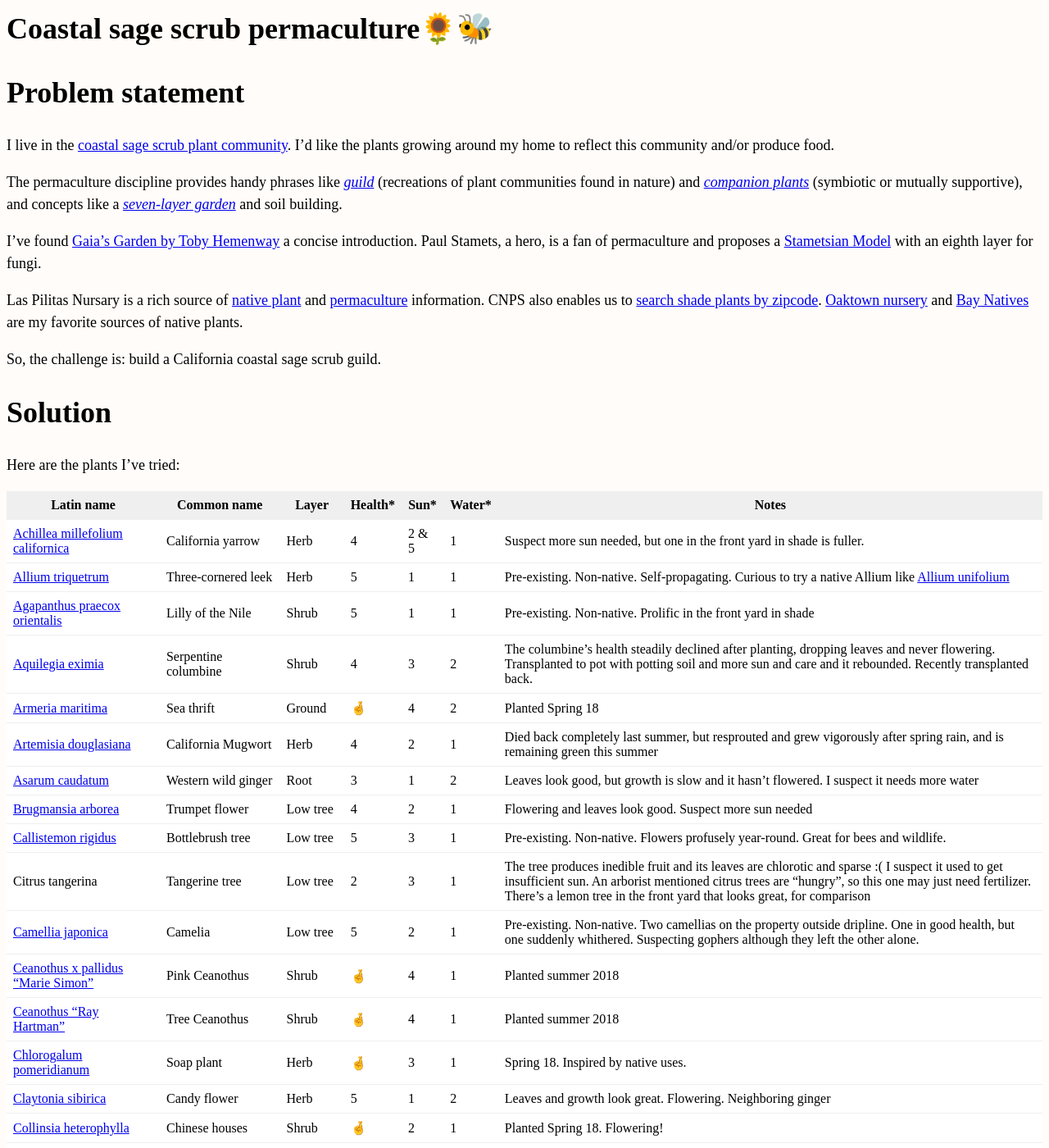
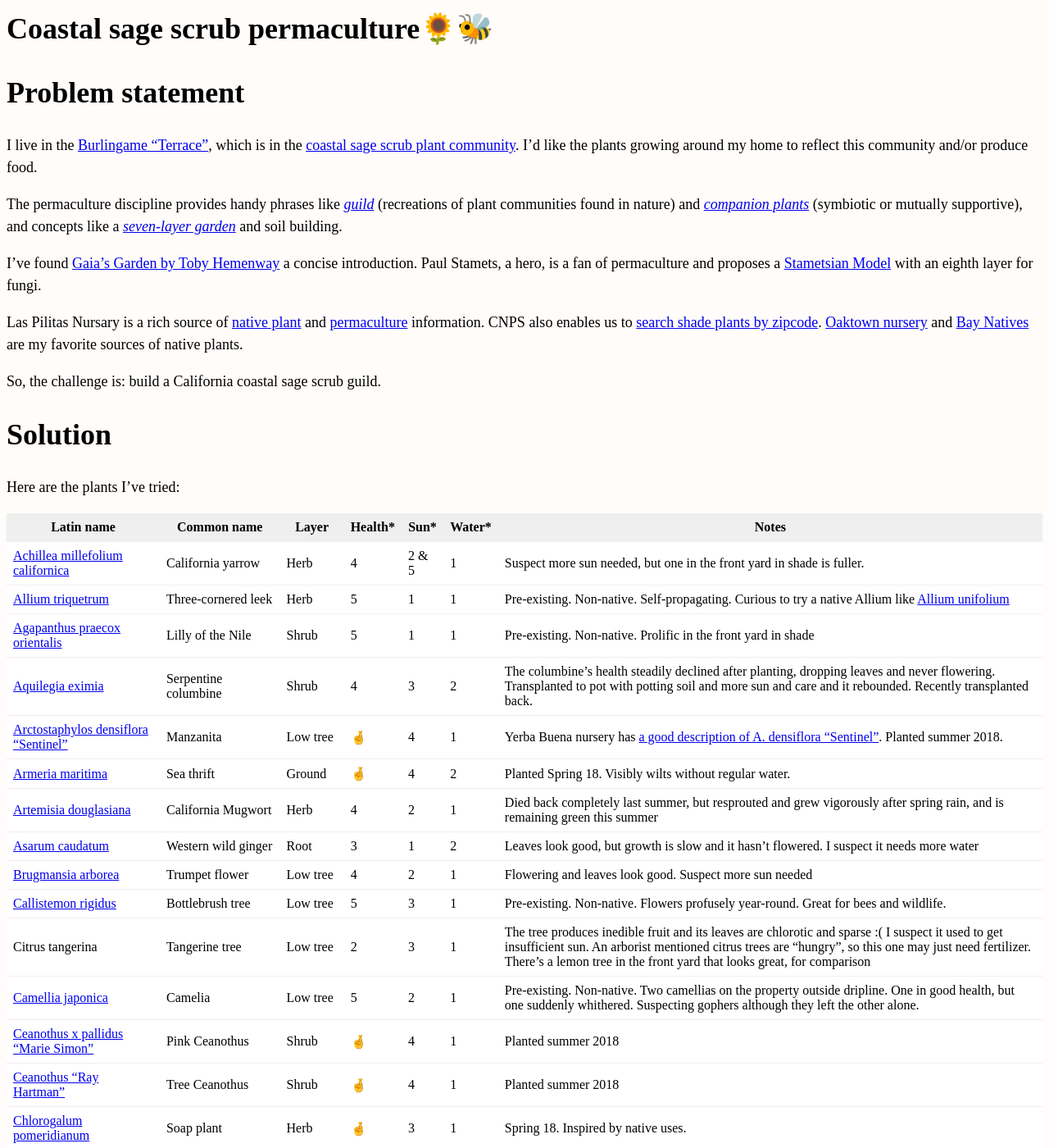
Before and after one commit to erikeldridge/erikeldridge.github.com, a Jekyll site: the page built from _posts/2018-05-22-coastal-sage-scrub-permaculture.md, in a window 1280 px wide and 1400 px high. Shown: the whole window at 82% size. Built offline with Jekyll 4.4.1, drawn with Linux system fonts in a browser that asks for light colours; nearby versions of some CDN libraries.

Commit message:
Add manzanita

```diff
--- a/_posts/2018-05-22-coastal-sage-scrub-permaculture.md
+++ b/_posts/2018-05-22-coastal-sage-scrub-permaculture.md
@@ -9,7 +9,7 @@ tags:
 ---
 # Problem statement
 
-I live in the [coastal sage scrub plant community](https://www.laspilitas.com/nature-of-california/communities/coastal-sage-scrub). I'd like the plants growing around my home to reflect this community and/or produce food.
+I live in the [Burlingame "Terrace"](https://goo.gl/maps/TTiNWPgg1kw), which is in the [coastal sage scrub plant community](https://www.laspilitas.com/nature-of-california/communities/coastal-sage-scrub). I'd like the plants growing around my home to reflect this community and/or produce food.
 
 The permaculture discipline provides handy phrases like [_guild_](https://www.chelseagreen.com/blogs/natural-polycultures-mimicking-nature-in-your-veggie-garden/) (recreations of plant communities found in nature) and [_companion plants_](https://www.chelseagreen.com/blogs/interplanting-and-beyond/) (symbiotic or mutually supportive), and concepts like a [_seven-layer garden_](https://www.chelseagreen.com/blogs/designing-a-forest-garden-the-seven-story-garden/) and soil building.
 
@@ -29,7 +29,8 @@ Here are the plants I've tried:
 | [Allium triquetrum](https://www.inaturalist.org/taxa/55505-Allium-triquetrum) | Three-cornered leek | Herb | 5 | 1 | 1 | Pre-existing. Non-native. Self-propagating. Curious to try a native Allium like [Allium unifolium](https://www.inaturalist.org/taxa/59781-Allium-unifolium) |
 | [Agapanthus praecox orientalis](https://www.inaturalist.org/taxa/57838-Agapanthus-praecox-orientalis) | Lilly of the Nile | Shrub | 5 | 1 | 1 | Pre-existing. Non-native. Prolific in the front yard in shade |
 | [Aquilegia eximia](https://www.inaturalist.org/taxa/57230-Aquilegia-eximia) | Serpentine columbine | Shrub | 4 | 3 | 2 | The columbine's health steadily declined after planting, dropping leaves and never flowering. Transplanted to pot with potting soil and more sun and care and it rebounded. Recently transplanted back. |
-| [Armeria maritima](https://www.inaturalist.org/taxa/60476-Armeria-maritima) | Sea thrift | Ground |🤞| 4 | 2 | Planted Spring 18 |
+| [Arctostaphylos densiflora "Sentinel"](http://www.baynatives.com/plants/Arctostaphylos-densiflora-'Sentinel'/) | Manzanita | Low tree | 🤞 | 4 | 1 | Yerba Buena nursery has [a good description of A. densiflora "Sentinel"](http://www.yerbabuenanursery.com/viewplant.php?pid=149). Planted summer 2018. |
+| [Armeria maritima](https://www.inaturalist.org/taxa/60476-Armeria-maritima) | Sea thrift | Ground |🤞| 4 | 2 | Planted Spring 18. Visibly wilts without regular water. |
 | [Artemisia douglasiana](https://www.inaturalist.org/taxa/52854-Artemisia-douglasiana) | California Mugwort | Herb | 4 | 2 | 1 | Died back completely last summer, but resprouted and grew vigorously after spring rain, and is remaining green this summer |
 | [Asarum caudatum](https://www.inaturalist.org/taxa/52858-Asarum-caudatum) | Western wild ginger | Root | 3 | 1 | 2 | Leaves look good, but growth is slow and it hasn't flowered. I suspect it needs more water |
 | [Brugmansia arborea](https://www.inaturalist.org/taxa/126914-Brugmansia-arborea) | Trumpet flower | Low tree | 4 | 2 | 1 | Flowering and leaves look good. Suspect more sun needed |
```
